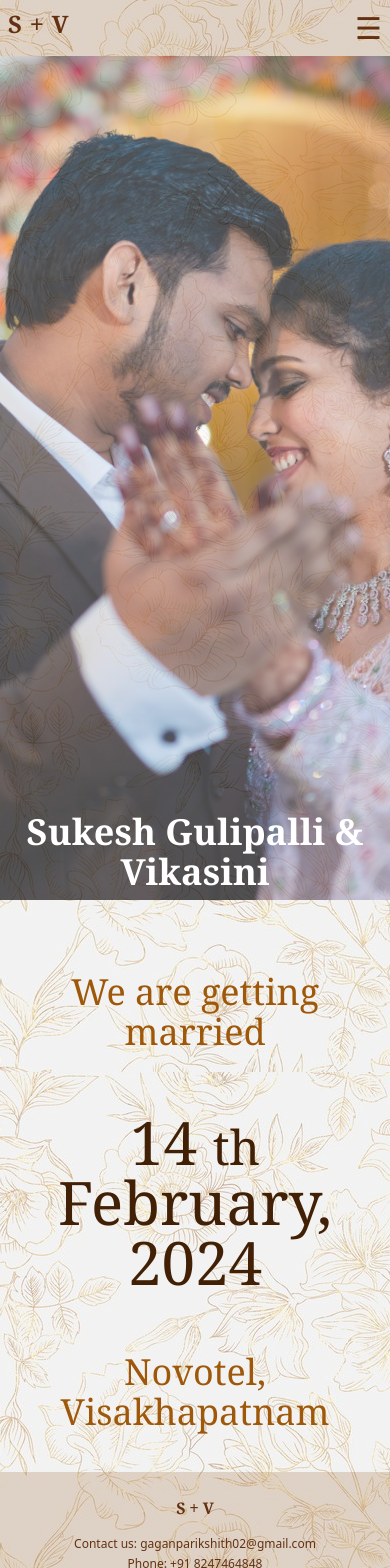
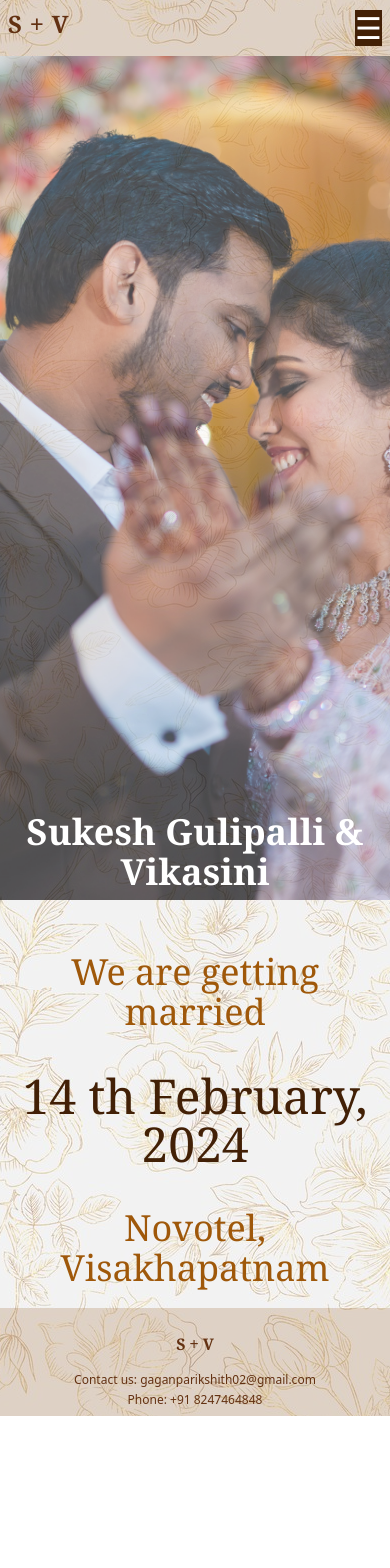
Before and after one commit to Im-Triya/Gagan-Frontend, a React (Create React App) app: page / in a window 390 px wide. Shown: the top 1568 px of the page. After the commit the page ends 1416 px from the top, so only its background shows below. Built offline with nearby package versions, Linux system fonts and the light colour scheme.

Commit message:
fifth commit

```diff
--- a/src/components/Navbar.js
+++ b/src/components/Navbar.js
@@ -44,7 +44,7 @@ function Navbar() {
         </div>
 
         {/* Mobile Menu Button (Hamburger) */}
-        <div className="lg:hidden">
+        <div className="lg:hidden bg-yellow-950 text-white">
           <button onClick={toggleSidePanel} className="text-3xl">
             ☰
           </button>
@@ -80,7 +80,7 @@ function Navbar() {
 
         {/* Side Panel */}
         <div
-          className={`lg:hidden fixed top-0 left-0 h-full w-1/2 bg-yellow-700 opacity-50 p-4 transform ${
+          className={`lg:hidden fixed top-0 left-0 h-full w-1/2 bg-yellow-950 opacity-50 p-4 transform ${
             isSidePanelOpen ? "translate-x-0" : "-translate-x-full"
           } transition-transform`}
           style={{ zIndex: 9999 }} // Set a higher z-index value
--- a/src/pages/Home.js
+++ b/src/pages/Home.js
@@ -5,13 +5,14 @@ import CoupleImage from "../images/Couple2.JPG";
 
 function Home() {
   return (
-    <div className="relative">
+    <div className="flex flex-col min-h-screen">
     <Navbar />
+    <div className="flex-grow relative">
       <div className="relative">
           <img
             src={CoupleImage}
             alt="Couple"
-          className="w-full h-auto object-cover min-h-screen opacity-70 "
+            className="w-full h-screen object-cover max-h-screen sm:max-h-full opacity-70"
           />
           <div className="absolute bottom-0 left-1/2 transform -translate-x-1/2 font-serif text-center text-white w-full opacity-100">
             <p className="text-4xl sm:text-4xl lg:text-8xl font-bold mb-2 mx-auto">
@@ -20,16 +21,19 @@ function Home() {
           </div>
         </div>
 
-      <div className="text-center  font-serif mt-8">
-        <div className="text-4xl lg:text-5xl text-yellow-600  p-10">
+        <div className="text-center font-serif mt-8">
+          <div className="text-4xl lg:text-5xl text-yellow-600 p-5 sm:p-10">
             We are getting married
           </div>
-        <div className="text-6xl lg:text-8xl text-yellow-950 font-thin p-5">14 <span className="text-5xl">th</span> February, 2024</div>
-        <div className="text-4xl lg:text-3xl text-yellow-600 p-10">
+          <div className="text-5xl lg:text-8xl text-yellow-950 font-thin p-5 sm:p-10">
+            14 <span className="text-5xl">th</span> February, 2024
+          </div>
+          <div className="text-4xl lg:text-3xl text-yellow-600 p-5 sm:p-10">
             Novotel, Visakhapatnam
           </div>
           </div>
-      <Footer />
+      </div>
+      <Footer className="absolute bottom-0 w-full" />
     </div>
   );
 }
--- a/src/pages/OurWedding.js
+++ b/src/pages/OurWedding.js
@@ -3,16 +3,52 @@ import Navbar from "../components/Navbar";
 import Footer from "../components/Footer";
 
 // import CoupleImage from "../images/Couple2.JPG";
-import HaldiImage from "../images/OurWedding/Haldi.jpg";
+import HaldiImage from "../images/OurWedding/Haldi2.jpg";
 import WeddingImage from "../images/OurWedding/Wedding.jpg";
 import ReceptionImage from "../images/OurWedding/Reception.jpg";
 import Pellikoduku from "../images/OurWedding/Pellikoduku.jpg";
+import Pellikuturu from "../images/OurWedding/pellikuturu.jpg";
 
 function OurWedding() {
   return (
     <div>
       <Navbar />
       <div className="content-container grid grid-cols-1 md:grid-cols-2 gap-8 m-5">
+        {/* ROW 0 */}
+
+        <div className="flex items-center justify-center">
+          <div className="font-serif text-right">
+            <p className="font text-3xl md:text-5xl mb-2 text-yellow-950">
+              Pelli Kuturu Ceremony
+            </p>
+            <p className="text-xl md:text-2xl text-bold text-yellow-900 mb-2">
+              12th February, 2024
+            </p>
+            <p className="text-lg md:text-xl mb-2 text-yellow-800">
+              6-140, Opp. Five star Koli Hut, Pulagalipalem Road, Pendurthi,
+              Visakhapatnam
+            </p>
+
+            <p className="text-base md:text-lg mt-5 text-yellow-950">
+              Step into the enchanting ritual where the bride, adorned in the
+              elegance of tradition, graces the ceremony with the colors of
+              anticipation. It's a mesmerizing dance of grace and ritual, where
+              promises are woven into the fabric of destiny. Join in the
+              celebration as the bride embraces the sacred journey, inviting
+              your soul to twirl in the cosmic waltz of love's timeless
+              symphony.
+            </p>
+          </div>
+        </div>
+        <div className="flex items-center justify-center">
+          <img
+            src={Pellikuturu}
+            className="w-full max-h-full p-5 opacity-70"
+            alt=""
+          />
+        </div>
+
+
         {/* ROW 1 */}
         <div className="flex items-center justify-center">
           <img
@@ -30,7 +66,8 @@ function OurWedding() {
               12th February, 2024
             </p>
             <p className="text-lg md:text-xl mb-2 text-yellow-800">
-              Main House, Vizag
+              49-54-15/9/2/2/3 , individual house, 49-54-15/9/2, North
+              extension, Balayya Sastri Layout, Seethammadra Visakhapatnam
             </p>
 
             <p className="text-base md:text-lg mt-5 text-yellow-950">
```
Also changed, not shown: src/images/OurWedding/Haldi2.jpg (added), 1 other file (tests, documents, lock files or other folders). Lines whose indentation alone changed are shown as unchanged.
